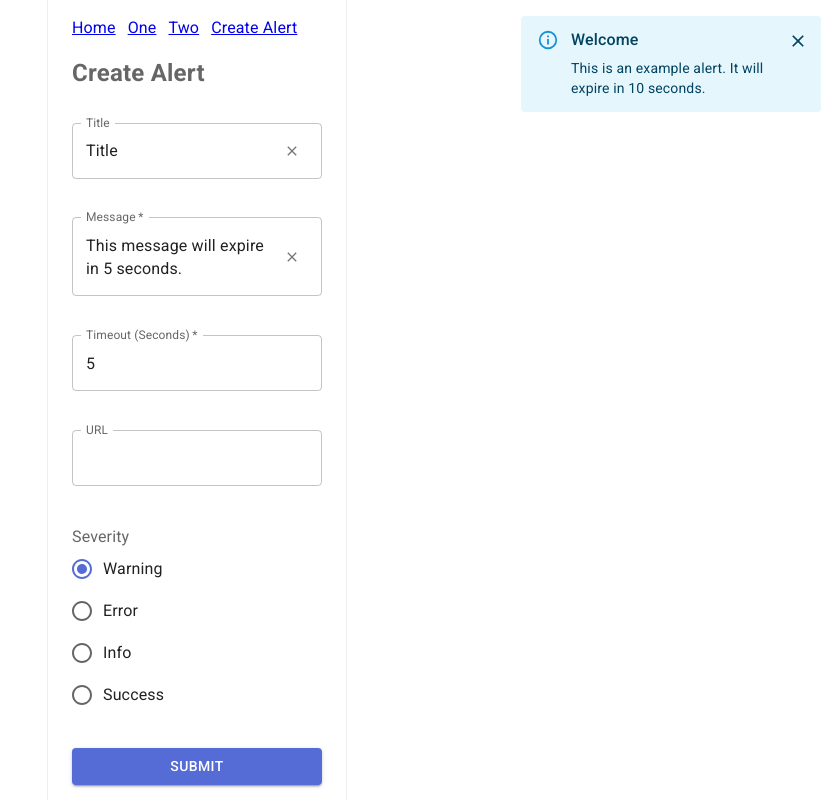
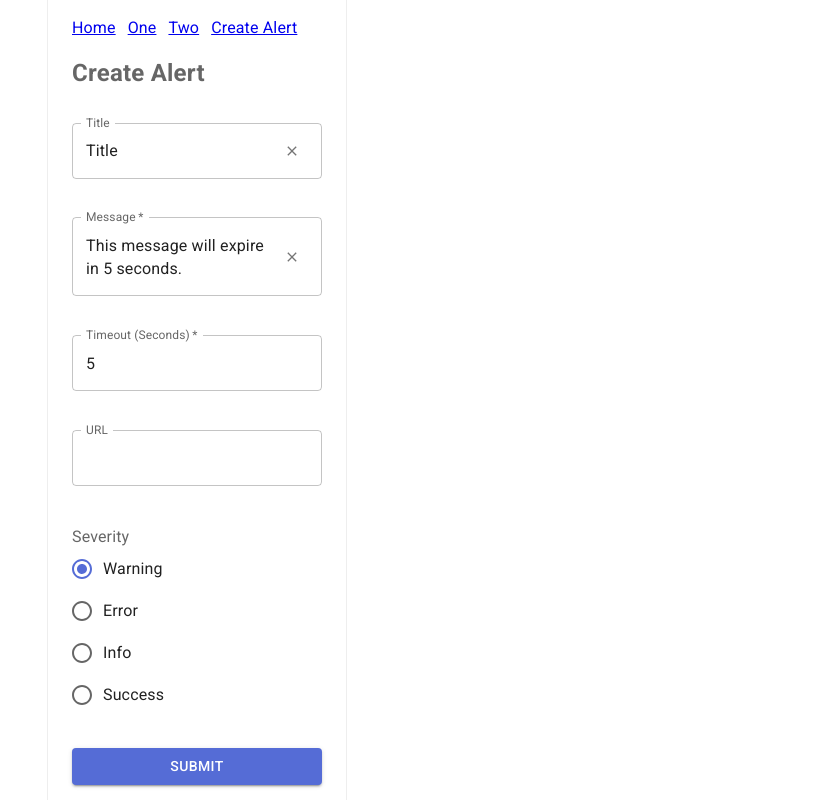
Before and after one commit to nickstaroba/alerts, a React (Create React App) app: page /create-alert in a window 1280 px wide. Shown: the whole page, without its empty margins (443-1280 px from the left). Built offline with nearby package versions, Linux system fonts and the light colour scheme.

Commit message:
improving styles

```diff
--- a/src/AlertsManager.jsx
+++ b/src/AlertsManager.jsx
@@ -30,17 +30,23 @@ export const AlertsManager = () => {
       : null;
 
   return (
+    alerts.length > 0 && (
       <Box
         sx={{
+          backgroundColor: "#FFFFFFBF",
+          margin: "0 auto",
           display: "flex",
           flexDirection: "column",
           padding: 2,
+          paddingBottom: 0,
           position: "absolute",
           right: 0,
           top: 0,
+          zIndex: 10,
         }}
       >
         {alertsContent}
       </Box>
+    )
   );
 };
--- a/src/AlertsReducer.js
+++ b/src/AlertsReducer.js
@@ -17,14 +17,14 @@ export const alertsReducer = (state, action) => {
   }
 };
 
+const MOCK_ALERT = {
+  href: "",
+  id: uuid(),
+  message: "This is an example alert. It will expire in 10 seconds.",
+  severity: "info",
+  timeout: 5,
+  title: "Welcome",
+};
+
 export const useAlertsReducer = () =>
-  useReducer(alertsReducer, [], () => [
-    {
-      href: "",
-      id: uuid(),
-      message: "This is an example alert. It will expire in 10 seconds.",
-      severity: "info",
-      timeout: 10,
-      title: "Welcome",
-    },
-  ]);
+  useReducer(alertsReducer, [], () => new Array(1).fill(MOCK_ALERT));
--- a/src/CreateAlert.jsx
+++ b/src/CreateAlert.jsx
@@ -60,7 +60,6 @@ const ControlledTextField = ({
             endAdornment: !!handleClear && (
               <IconButton
                 sx={{
-                  // alignSelf: "flex-start",
                   visibility: value ? "visible" : "hidden",
                 }}
                 onClick={handleClear}
```
Lines whose indentation alone changed are shown as unchanged.
